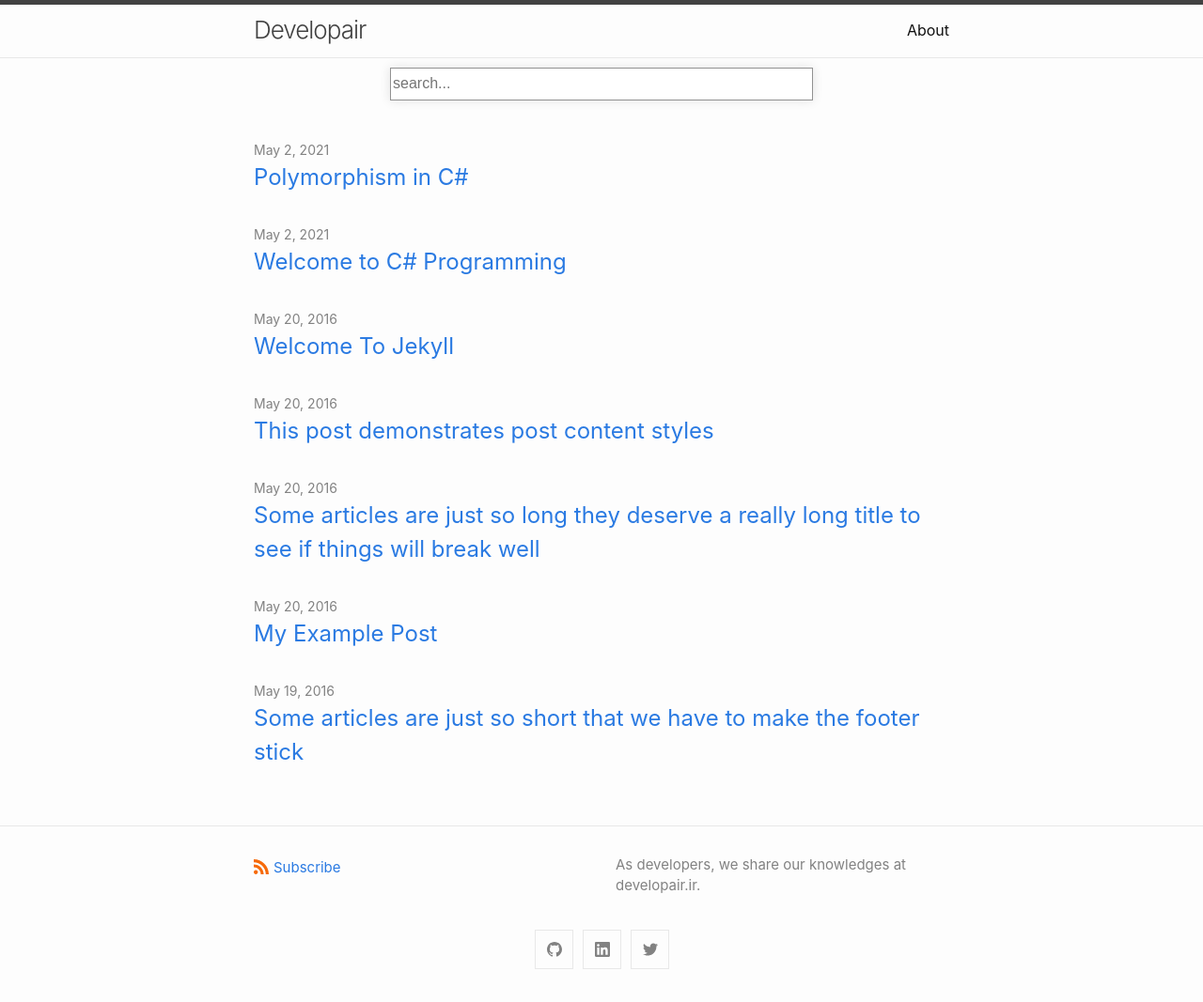
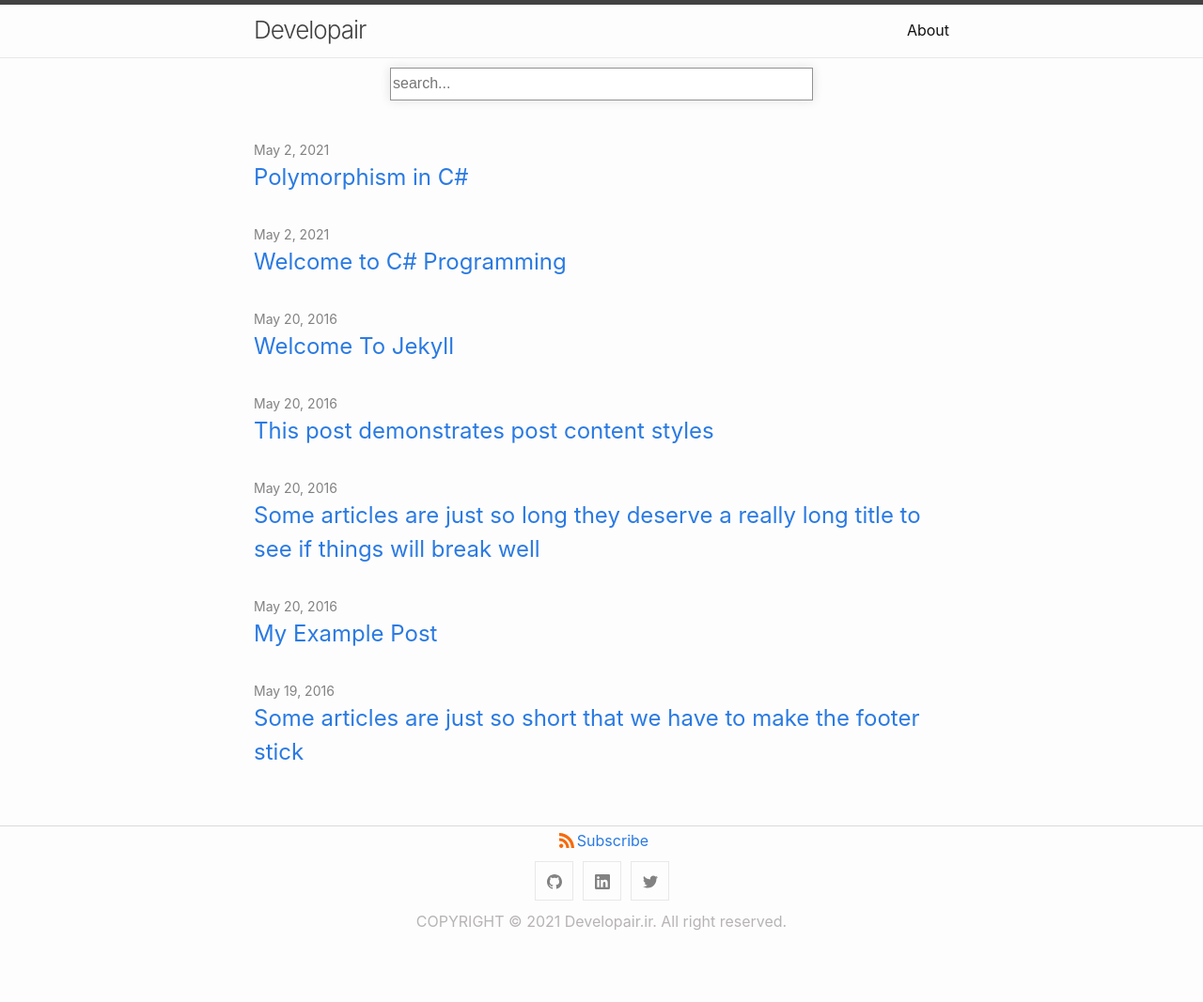
Before and after one commit to Developair-ir/developair-ir.github.io, a Jekyll site: the page built from index.md, in a window 1280 px wide. Shown: the whole page at 94% size. Built offline with Jekyll 4.4.1, drawn with Linux system fonts in a browser that asks for light colours; after the commit the page ends 993 px from its top, so only the background shows below that.

Commit message:
update footer style

```diff
--- a/_config.yml
+++ b/_config.yml
@@ -1,7 +1,7 @@
 url: https://developair.ir
 title: Developair
 email: h4lmed@gmail.com
-
+copyright: "COPYRIGHT © 2021 Developair.ir. All right reserved."
 authors:
   Hamed Moghadasi:
     name: Hamed Moghadasi
--- a/_includes/footer.html
+++ b/_includes/footer.html
@@ -1,36 +1,24 @@
-<footer class="site-footer h-card">
+<footer class="h-card">
   <data class="u-url" href="{{ "/" | relative_url }}"></data>
 
   <div class="wrapper">
-
-    <div class="footer-col-wrapper">
-      <div class="footer-col">
-        <p class="feed-subscribe">
-          <a href="{{ 'feed.xml' | relative_url }}">
-            <svg class="svg-icon orange">
-              <use xlink:href="{{ 'assets/minima-social-icons.svg#rss' | relative_url }}"></use>
-            </svg><span>Subscribe</span>
-          </a>
-        </p>
-      {%- if site.author %}
-        <ul class="contact-list">
-          {% if site.author.name -%}
-            <li class="p-name">{{ site.author.name | escape }}</li>
-          {% endif -%}
-          {% if site.author.email -%}
-            <li><a class="u-email" href="mailto:{{ site.author.email }}">{{ site.author.email }}</a></li>
-          {%- endif %}
-        </ul>
-      {%- endif %}
+    <div class="footer-item-container">
+      <div class="footer-item">
+        <a href="{{ 'feed.xml' | relative_url }}">
+          <svg class="svg-icon orange">
+            <use xlink:href="{{ 'assets/minima-social-icons.svg#rss' | relative_url }}"></use>
+          </svg><span>Subscribe</span>
+        </a>
       </div>
-      <div class="footer-col">
-        <p>{{ site.description | escape }}</p>
+      <div class="footer-item">
+        {%- include social.html -%}
+      </div>
+      <div class="footer-item footer-copyright">
+        <p>{{ site.copyright | escape }}</p>
       </div>
     </div>
 
-    <div class="social-links">
-      {%- include social.html -%}
-    </div>
+
 
   </div>
 
--- a/_sass/minima/custom-styles.scss
+++ b/_sass/minima/custom-styles.scss
@@ -44,3 +44,24 @@
     }
     }
 }
+footer{
+    border-top: 1px solid #dadada;
+    .footer-item-container{
+        display: flex;
+        flex-direction: column;
+        justify-content: center;
+        text-align: center;
+
+        .footer-item {
+            margin: 2.5px;
+        }
+    }
+    .footer-copyright{
+        display: flex;
+    justify-content: center;
+    color: #b7b3b3;
+    p{
+        position: absolute;
+    }
+    }
+}
```
